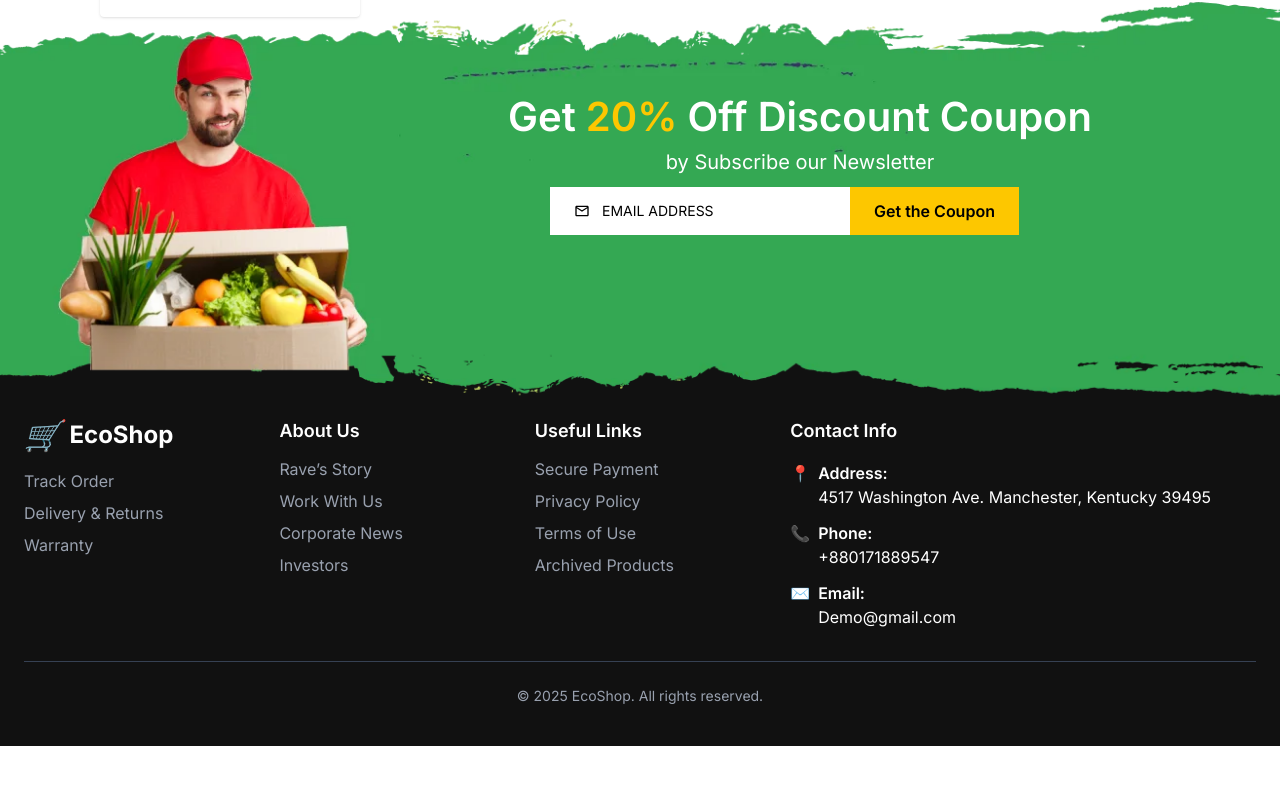
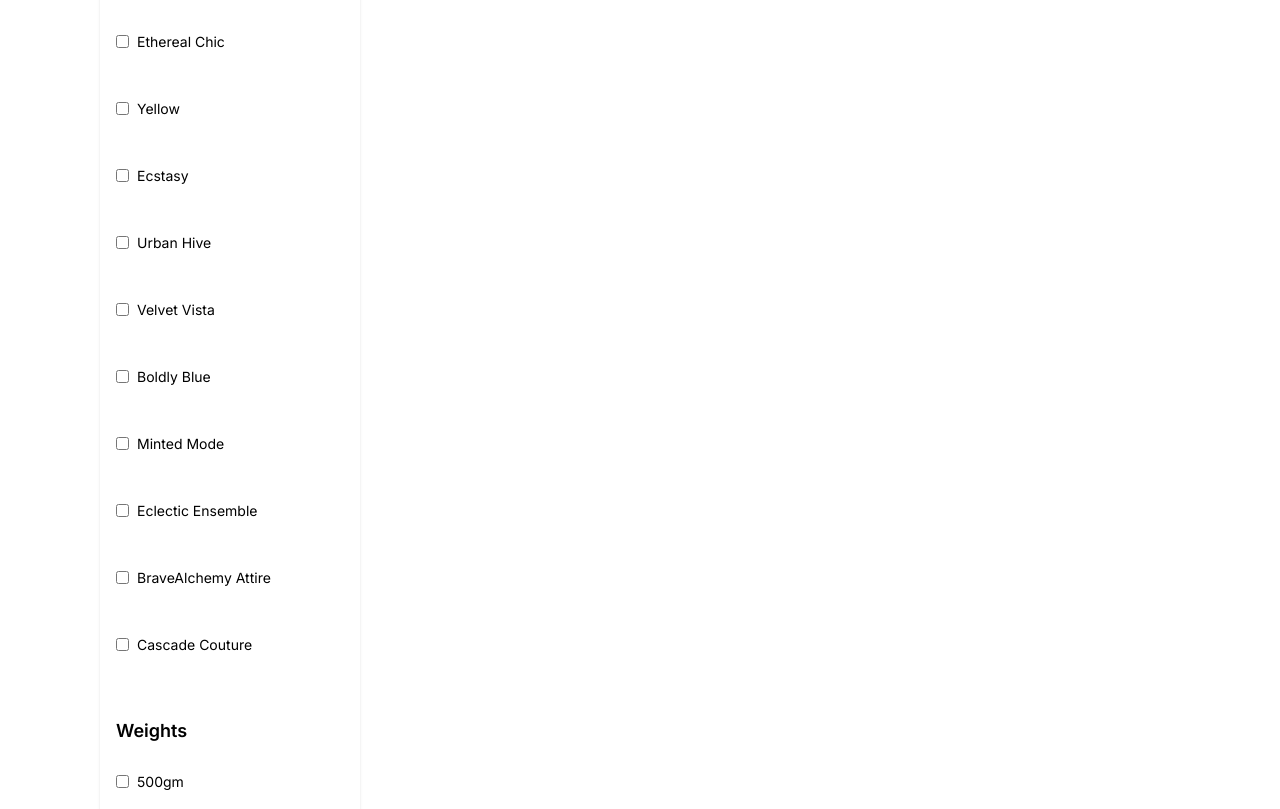
Before and after one commit to ahamedasif07/Project-Fresh-Grocery, a React (Vite) app: page /product in a window 1280 px wide. Shown: the part 1331-2140 px from the top of the page. Before the commit the page ends 2077 px from the top, so only its background shows below. Built offline with nearby package versions, Linux system fonts and the light colour scheme.

Commit message:
sidebar done

```diff
--- a/src/components/productSideBar/ProductSideBar.jsx
+++ b/src/components/productSideBar/ProductSideBar.jsx
@@ -18,7 +18,21 @@ const ProductSideBar = () => {
     "Protein",
   ];
 
-  const brands = ["Refined Threads", "Ethereal Chic", "Yellow"];
+  const brands = [
+    "Refined Threads",
+    "Ethereal Chic",
+    "Yellow",
+    "Ecstasy",
+    "Urban Hive",
+    "Velvet Vista",
+    "Boldly Blue",
+    "Minted Mode",
+    "Eclectic Ensemble",
+    "BraveAlchemy Attire",
+    "Cascade Couture",
+  ];
+
+  const weights = ["500gm", "1kg", "2kg", "5kg", "10kg"];
 
   return (
     <div className="w-65 p-4 bg-white shadow rounded space-y-6 text-sm">
@@ -39,13 +53,25 @@ const ProductSideBar = () => {
       <DualRangeSlider />
 
       {/* Brands */}
-      <div>
+      <div className="pt-[20px]">
         <h2 className="font-semibold text-[18px] mb-2">Brands</h2>
         <div className="space-y-2">
           {brands.map((brand, idx) => (
-            <label key={idx} className="flex items-center space-x-2">
-              <input type="checkbox" className="accent-green-500" />
+            <label key={idx} className="flex items-center  space-x-2">
+              <input type="checkbox" className="accent-green-500  my-[23px]" />
               <span>{brand}</span>
+            </label>
+          ))}
+        </div>
+      </div>
+      {/* weights */}
+      <div className="pt-[20px]">
+        <h2 className="font-semibold text-[18px] mb-2">Weights</h2>
+        <div className="space-y-2">
+          {weights.map((weight, idx) => (
+            <label key={idx} className="flex items-center  space-x-2">
+              <input type="checkbox" className="accent-green-500  my-[23px]" />
+              <span>{weight}</span>
             </label>
           ))}
         </div>
```
